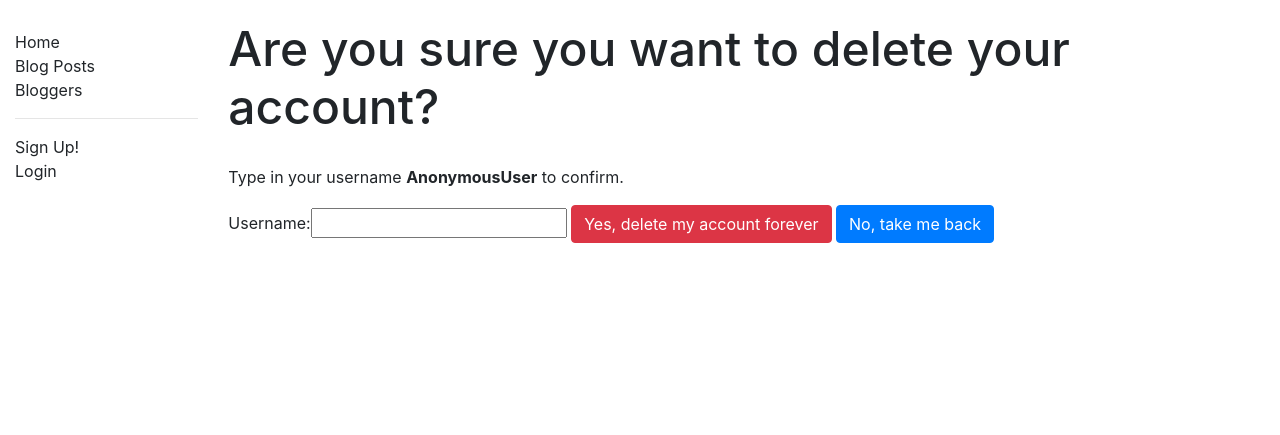
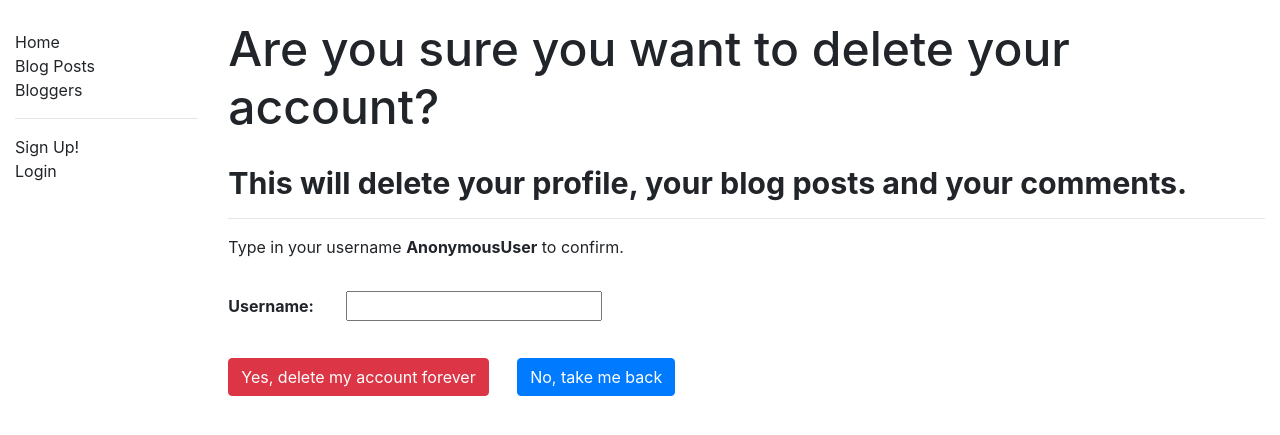
Before and after one commit to kaxmoglan/miniblog, a Django app: page /blog/blogger/delete/ in a window 1280 px wide. Shown: the top 435 px of the page. Run offline with Django 3.2, Linux system fonts and the light colour scheme; some libraries are stand-ins or nearby versions.

Commit message:
delete user form styling, bio button

```diff
--- a/blog/static/css/styles.css
+++ b/blog/static/css/styles.css
@@ -145,3 +145,50 @@ h3 {
 #quick-link-line {
     margin-right: 85%;
 }
+
+.no-account {
+    margin-bottom: 1rem;
+    margin-top: 2rem;
+}
+
+/* REGISTER FORM */
+
+.register-form > p > label {
+    display: block;
+    font-size: 1.6rem;
+}
+
+.register-form > p > input {
+    display: block;
+}
+
+.register-form > p > span {
+    font-size: 0.8rem;
+}
+
+.register-form > ul {
+    list-style: none;
+    margin: 0;
+    padding: 0;
+    font-size: 0.8rem;
+}
+
+/* DELETE USER CONFIRM FORM */
+
+.delete-user-form {
+    margin-top: 2rem;
+}
+
+.delete-user-form > label {
+    font-weight: bold;
+    margin-right: 2rem;
+}
+
+.delete-user-form-buttons {
+    margin-top: 2rem;
+}
+
+.delete-user-form-buttons > button {
+    margin-right: 1.5rem;
+
+}
--- a/blog/templates/blog/blogger_delete.html
+++ b/blog/templates/blog/blogger_delete.html
@@ -4,12 +4,16 @@
 
 {% block content %}
     <h1>Are you sure you want to delete your account?</h1>
+    <h2><strong>This will delete your profile, your blog posts and your comments.</strong></h2>
+    <hr>
     <p>Type in your username <strong>{{user}}</strong> to confirm.</p>
 
-    <form action="" method='post'>
+    <form class='delete-user-form' action="" method='post'>
         {% csrf_token %}
         {{form}}
-        <button type="submit" class='btn btn-danger'>Yes, delete my account forever</button>
-        <a href="{% url 'blogger-detail' user.blogger.pk %}" class='btn btn-primary'>No, take me back</a>
+        <div class="delete-user-form-buttons">
+            <button type="submit" class='btn btn-danger'>Yes, delete my account forever</button>
+            <a href="{% url 'blogger-detail' user.blogger.pk %}" class='btn btn-primary'>No, take me back</a>
+        </div>
     </form>
 {% endblock content %}
--- a/blog/templates/blog/blogger_detail.html
+++ b/blog/templates/blog/blogger_detail.html
@@ -25,5 +25,11 @@
             <hr>
         {% endfor %}
     </div>
+    {% if user.blogger.pk == blogger.pk %}
+        <hr>
+        <div class="edit-bio-btn-container">
+            <a class='btn btn-sm btn-danger' href="{% url 'blogger-delete' %}">Delete Account</a>
+        </div>
+    {% endif %}
 
 {% endblock content %}
--- a/blog/templates/blog/blogger_form.html
+++ b/blog/templates/blog/blogger_form.html
@@ -5,7 +5,7 @@
 
     <h1>Update Bio</h1>
     <hr>
-    {% if user.pk == blogger.pk %}
+    {% if user.blogger.pk == blogger.pk %}
         <form action="" method="post" class='blogger-form'>
             {% csrf_token %}
             {{ form.as_p }}
--- a/blog/templates/blog/register.html
+++ b/blog/templates/blog/register.html
@@ -3,10 +3,11 @@
 {% block title %}Create An Account{% endblock title %}
 
 {% block content %}
+    <h1>Create An Account</h1>
 
-    <form action="" method='post' class='form-group'>
+    <form action="" method='post' class='register-form'>
         {% csrf_token %}
-        {{form}}
+        {{form.as_p}}
         <button type="submit" class='btn btn-success'>Sign Up!</button>
     </form>
 
```
Also changed, not shown: templates/registration/login.html (+5 -2 lines).
